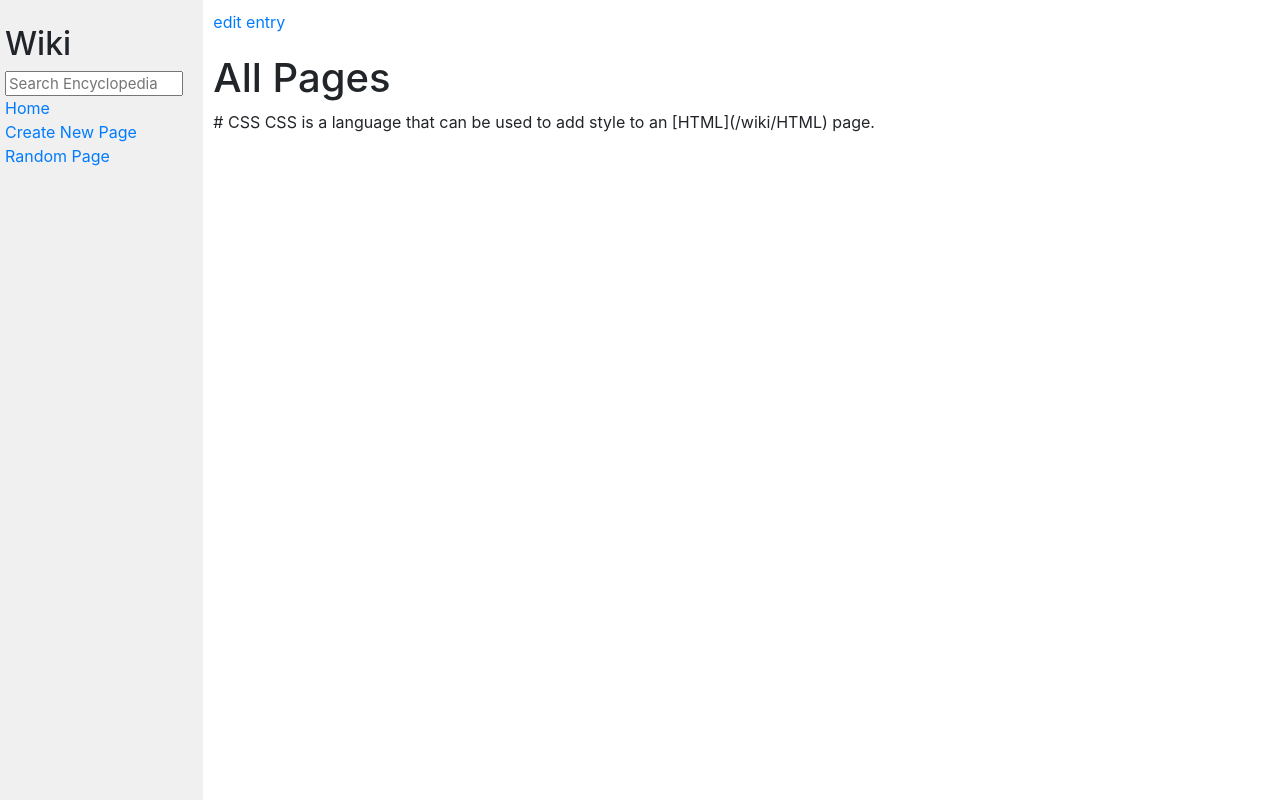
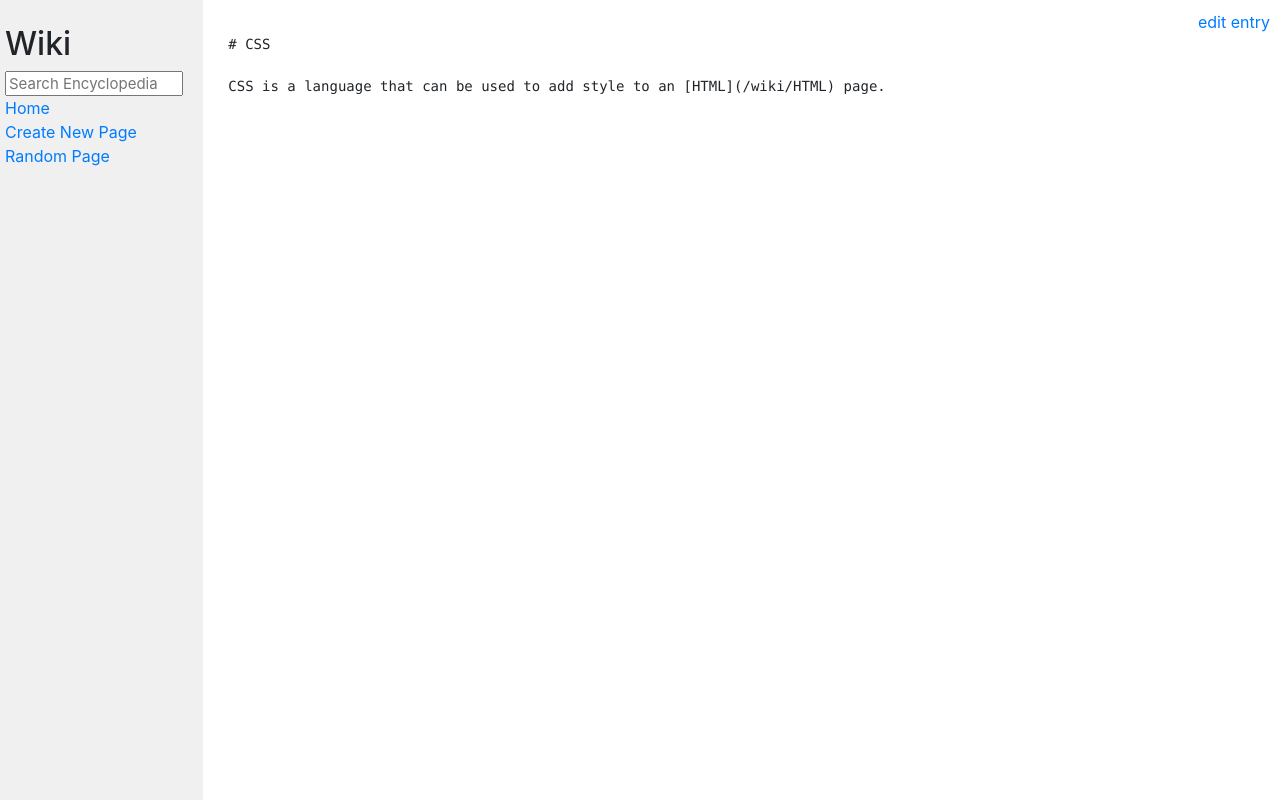
Before and after one commit to Maia-Sason/CS50_Wiki, a Django app: page /wiki/CSS in a window 1280 px wide. Run offline with Django 3.2, Linux system fonts and the light colour scheme; some libraries are stand-ins or nearby versions.

Commit message:
finished Edit with new form for edit

```diff
--- a/encyclopedia/static/encyclopedia/styles.css
+++ b/encyclopedia/static/encyclopedia/styles.css
@@ -36,3 +36,12 @@ textarea {
 .sidebar h2 {
     margin-top: 5px;
 }
+
+.edit_link {
+    float: right;
+    position: relative;
+}
+
+.clear {
+    clear:both;
+}
--- a/encyclopedia/templates/encyclopedia/wiki.html
+++ b/encyclopedia/templates/encyclopedia/wiki.html
@@ -6,15 +6,22 @@
 
 {% block body %}
     {% if title != None %}
-            <a href="{% url 'encyclopedia:edit' title=title %}">edit entry</a>
-        <h1>All Pages</h1>
+    <div class="container">
+        <div class="row">
+            <div class="col-sm">
+                <a class="edit_link" href="{% url 'encyclopedia:edit' title=title_raw %}">edit entry</a>
+            </div>
+        </div>
+    </div>
+    <div class=container>
 
 
+        <pre style="white-space: pre-wrap;">{{title}}</pre>
 
-        <p>{{title}}</p>
     {% else %}
         <p>No entries exist by that title!</p>
     {% endif %}
+</div>
 
 
 {% endblock %}
--- a/encyclopedia/views.py
+++ b/encyclopedia/views.py
@@ -8,6 +8,10 @@ from . import util
 
 class NewEntryForm(forms.Form):
     title = forms.CharField(label="Title of Entry")
+    body = forms.CharField(widget=forms.Textarea(attrs={"style":"height:30em;"}))
+
+class EditEntryForm(forms.Form):
+    title = forms.CharField(widget=forms.HiddenInput())
     body = forms.CharField(widget=forms.Textarea(attrs={"style":"height:30em;"}))
 
 def index(request):
@@ -28,7 +32,8 @@ def index(request):
 
 def wiki(request, title):
     return render(request, "encyclopedia/wiki.html", {
-        "title": util.get_entry(title.upper())
+        "title": util.get_entry(title.upper()),
+        "title_raw": title
     })
 
 def new(request):
@@ -56,11 +61,16 @@ def new(request):
 def edit(request, title):
     ''' render edit or just pass args to new.html '''
     if request.method == "POST":
-        ''' do something '''
+        form = EditEntryForm(request.POST)
+        if form.is_valid():
+            title = form.cleaned_data["title"]
+            body = form.cleaned_data["body"]
+            util.save_entry(title, body)
+            return HttpResponseRedirect(reverse("encyclopedia:wiki", kwargs={'title': title}))
 
-    return render(request, "encyclopedia/new.html", {
-        "form": NewEntryForm(),
-        "edit": util.get_entry(title)
+    return render(request, "encyclopedia/edit.html", {
+        "form": EditEntryForm(initial = {"body" : util.get_entry(title), "title" : title}),
+        "title": title
     })
 
 def random(request):
```
Also changed, not shown: encyclopedia/templates/encyclopedia/edit.html (added, +23 -0 lines), entries/Eggplant.md (added, +1 -0 lines), entries/Python.md (+1 -0 lines), entries/Snake.md (+2 -0 lines).
